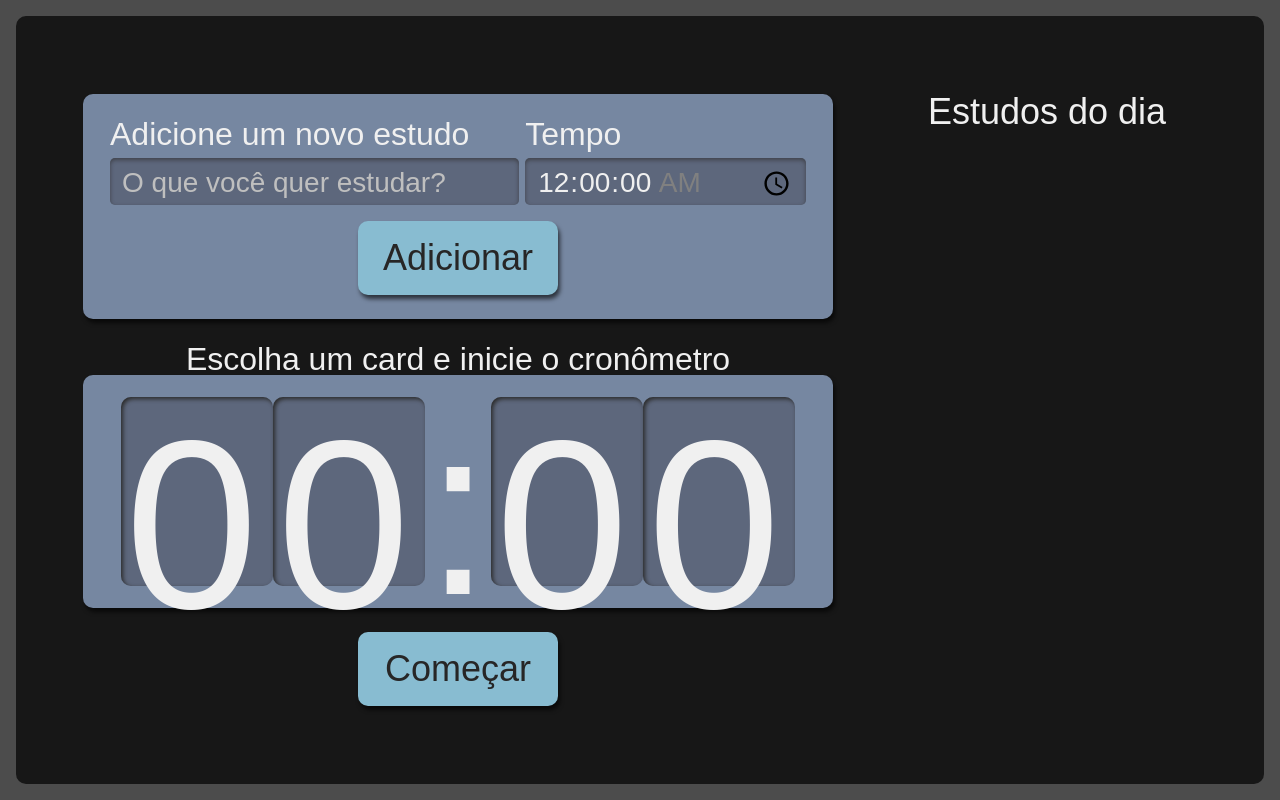
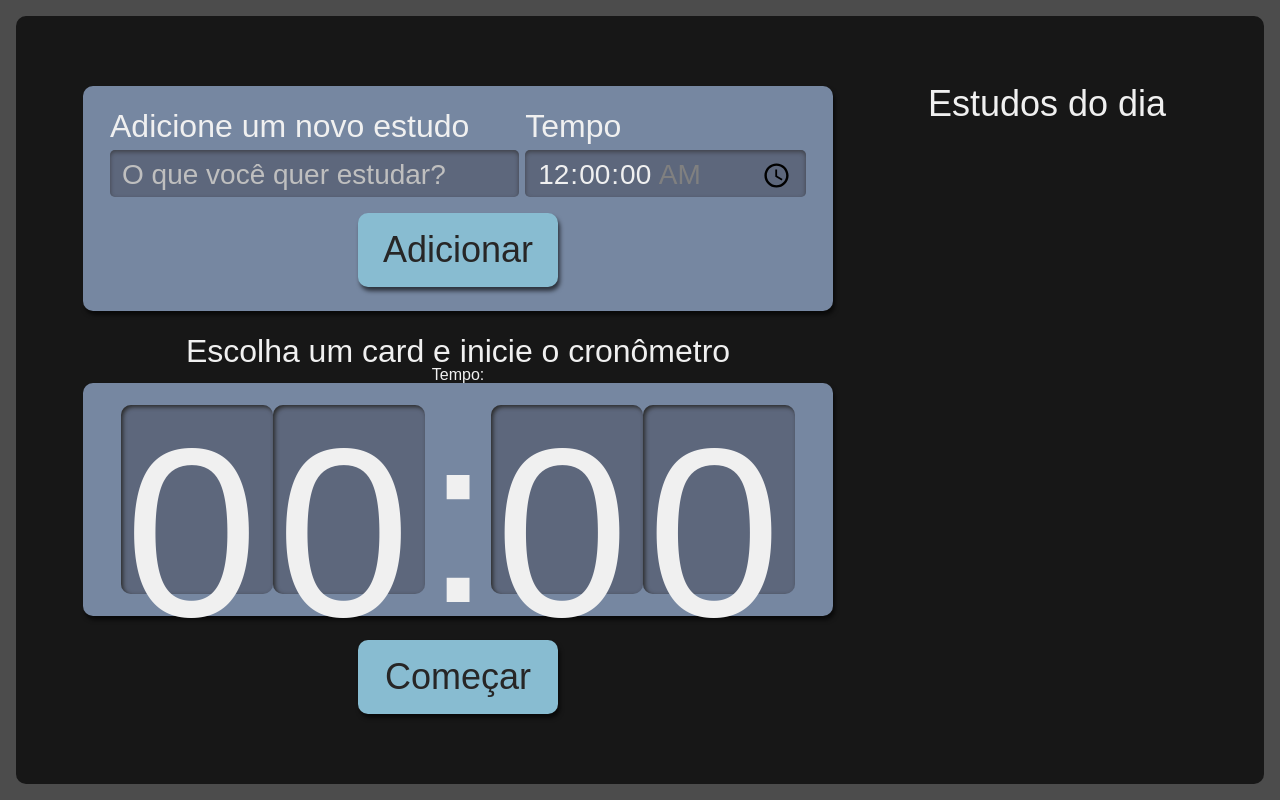
Before and after one commit to thomasravache/alura-studies, a React (Create React App) app: page / in a window 1280 px wide. Built offline with nearby package versions, Linux system fonts and the light colour scheme.

Commit message:
feat: começar cronometro

```diff
--- a/src/components/Cronometro/index.tsx
+++ b/src/components/Cronometro/index.tsx
@@ -1,13 +1,22 @@
 import Botao from '../Botao';
 import Relogio from './Relogio';
 import style from './Cronometro.module.scss';
-import { tempoParaSegundos } from '../../common/utils/date';
+import { tempoParaSegundos } from '../../common/utils/time';
+import { ICronometroProps } from '../../types/interfaces';
+import { useState } from 'react';
 
-function Cronometro() {
+function Cronometro({ selecionado }: ICronometroProps) {
   console.log('conversão: ', tempoParaSegundos('01:01:01'));
+  const [tempo, setTempo] = useState<number>();
+
+  if (selecionado?.tempo) {
+    setTempo(tempoParaSegundos(selecionado.tempo));
+  }
+
   return(
     <div className={style.cronometro}>
       <p className={style.titulo}>Escolha um card e inicie o cronômetro</p>
+      Tempo: {tempo}
       <div className={style.relogioWrapper}>
         <Relogio />
       </div>
--- a/src/pages/App.tsx
+++ b/src/pages/App.tsx
@@ -24,7 +24,7 @@ function App() {
         tarefas={tarefas}
         selecionaTarefa={selecionaTarefa}
       />
-      <Cronometro />
+      <Cronometro selecionado={selecionado} />
     </div>
   );
 }
--- /dev/null
+++ b/src/types/interfaces/Cronometro.ts
@@ -0,0 +1,5 @@
+import ITarefa from './Tarefa';
+
+export default interface ICronometroProps {
+  selecionado: ITarefa | undefined;
+}
--- a/src/types/interfaces/index.ts
+++ b/src/types/interfaces/index.ts
@@ -2,10 +2,12 @@ import ITarefa from './Tarefa';
 import IFormularioState, { IFormularioProps } from './Formulario';
 import IListaProps from './Lista';
 import IItemProps from './Item';
+import ICronometroProps from './Cronometro';
 
 export type {
   ITarefa,
   IFormularioState, IFormularioProps,
   IListaProps,
   IItemProps,
+  ICronometroProps,
 }
```
Also changed, not shown: src/common/utils/time.ts (renamed from src/common/utils/date.ts).
